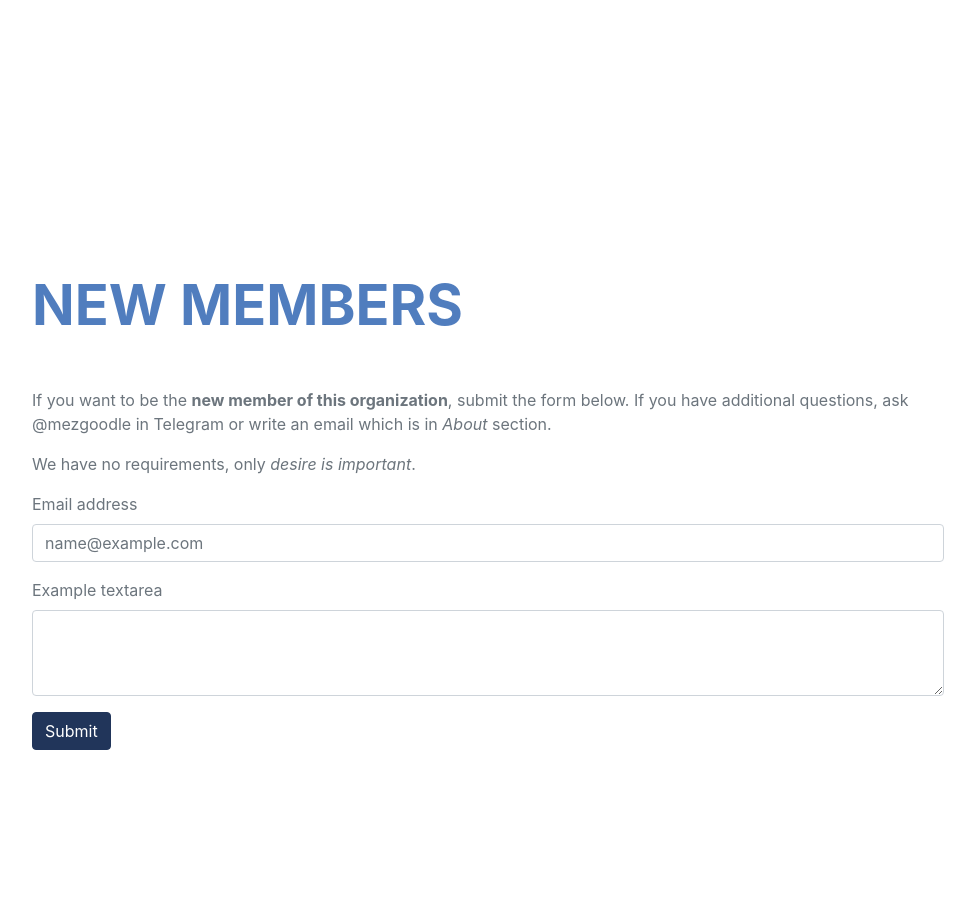
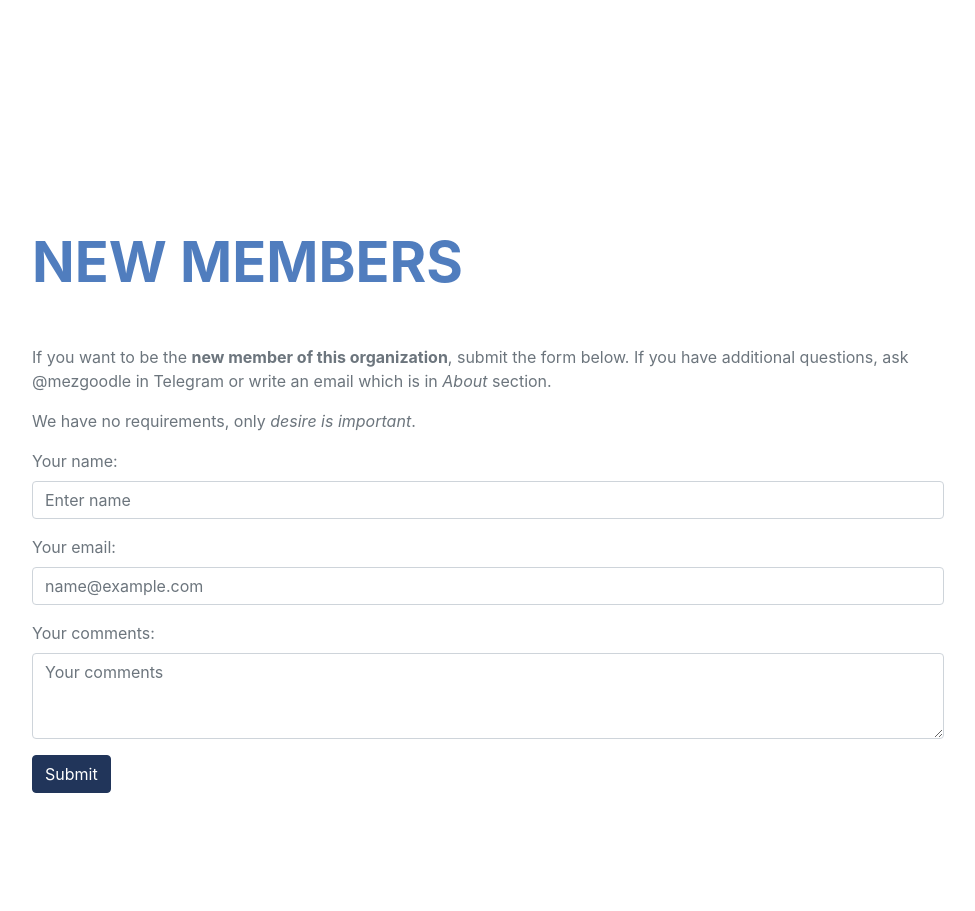
Before and after one commit to mezidia/mezidia, a Django app: template templates/main/index.html in a window 1280 px wide. Shown: the part 4694-5605 px from the top of the page, without its empty margins (288-1263 px from the left). Run offline with Django 3.2, Linux system fonts and the light colour scheme; tables that the repository leaves empty hold one stand-in row (values such as "Sample post"); the template is opened without the code that fills it: values that come from a table or form of the project are taken from there, most other values are stand-ins (such as "Sample title", 1, 10 or a date in 2020); grey boxes marked "Sample" are stand-in pictures; some web fonts are replaced.

Commit message:
Render form in HTML

```diff
--- a/main/views.py
+++ b/main/views.py
@@ -1,5 +1,7 @@
 from django.shortcuts import render
 import requests
+
+from .forms import EmailForm
 
 
 def get_org_repos(org_name: str) -> list:
@@ -62,6 +64,7 @@
     members = get_org_members('mezidia')
 
     context = {
+        'form': EmailForm(),
         'nav_data': nav_data,
         'skills': skills,
         'projects': projects,
--- a/templates/main/includes/form.html
+++ b/templates/main/includes/form.html
@@ -1,11 +1,9 @@
-<form class="pt-3">
-    <div class="mb-3">
-        <label for="exampleFormControlInput1" class="form-label">Email address</label>
-        <input type="email" class="form-control" id="exampleFormControlInput1" placeholder="name@example.com">
-    </div>
-    <div class="mb-3">
-        <label for="exampleFormControlTextarea1" class="form-label">Example textarea</label>
-        <textarea class="form-control" id="exampleFormControlTextarea1" rows="3"></textarea>
-    </div>
+<form class="pt-3" method="post">
+    {% for field in form %}
+        {{ field.errors }}
+        <div class="mb-3">
+            {{ field.label_tag }} {{ field }}
+        </div>
+    {% endfor %}
     <button type="submit" class="btn btn-primary">Submit</button>
 </form>
```
